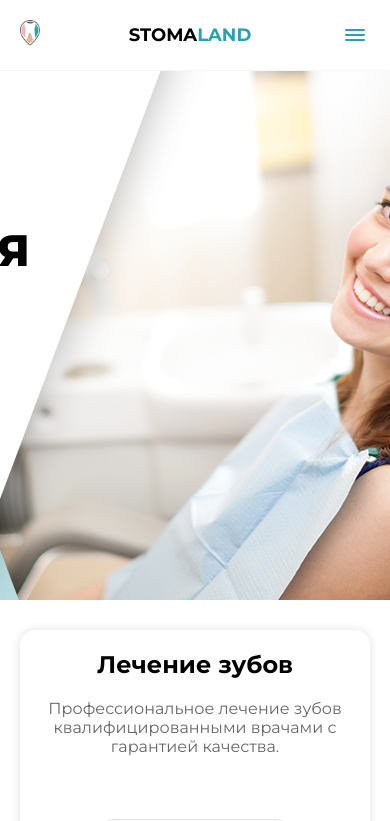
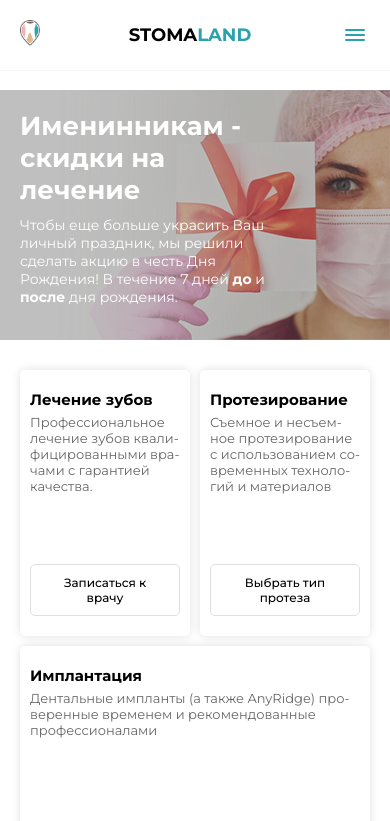
Before and after one commit to ErlanAkimov/stomaland, a React (Create React App) app: page / in a window 390 px wide. Shown: the top 821 px of the page. Built offline with nearby package versions, Linux system fonts and the light colour scheme.

Commit message:
finished work at banner

```diff
--- a/src/components/Banner/Banner.jsx
+++ b/src/components/Banner/Banner.jsx
@@ -1,18 +1,12 @@
-import './Banner.scss';
-import img from '../../assets/images/banner image.png';
+import styles from './Banner.module.scss';
+import img from '../../assets/images/banner-gift.png';
+import Birthday from './Birthday/Birthday';
 
 function Banner() {
 	return (
-		<div className="banner">
-			<div className='banner__wrapper'>
-				<img src={img} alt="" />
-				<div className="banner__text">
-					<h1 className="banner__title">Стоматология</h1>
-					<h2 className="banner__title2">премиум качества</h2>
-					<h2 className="banner__title3">рядом с домом</h2>
-				</div>
-			</div>
-		</div>
+		<>
+			<Birthday />
+		</>
 	);
 }
 export default Banner;
--- a/src/components/Banner/Banner.scss
+++ /dev/null
@@ -1,37 +0,0 @@
-.banner {
-    background-color: #F5B3B7;
-    height: 600px;
-    overflow: hidden;
-    display: flex;
-    align-items: center;
-    justify-content: center;
-}
-
-.banner__wrapper {
-    position: relative;
-}
-
-.banner__text {
-    position: absolute;
-    top: 244px;
-    left: 390px;
-
-    .banner__title {
-        text-transform: uppercase;
-        font-weight: 800;
-        font-size: 44px;
-    }
-
-    .banner__title2 {
-        margin-left: -20px;
-        font-size: 40px;
-        font-weight: 500;
-    }
-
-    .banner__title3 {
-        margin-left: -40px;
-        opacity: .6;
-        font-size: 40px;
-    }
-
-}
--- /dev/null
+++ b/src/components/Banner/Birthday/Birthday.jsx
@@ -0,0 +1,28 @@
+import React from 'react';
+import image1440 from '../../../assets/images/banner-gift.png';
+import image365 from '../../../assets/images/gift-2.png'
+import styles from './Birthday.module.scss';
+
+function Birthday() {
+    const [image, setImage] = React.useState(image1440);
+
+    React.useEffect(() => {
+        if (window.innerWidth < 576) {
+            setImage(image365);
+        }
+    }, [])
+
+    return(
+        <div className={styles.wrapper}>
+            <div className={styles.overlay}></div>
+            <img className={styles.main_image} src={image} alt="" />
+            <h1 className={styles.main_title}>Именинникам - скидки на лечение</h1>
+            <p className={styles.text}>
+                Чтобы еще больше украсить Ваш личный праздник, мы решили сделать акцию в честь Дня Рождения!
+                В течение 7 дней <b>до</b> и <b>после</b> дня рождения.
+            </p>
+        </div>
+    )
+}
+
+export default Birthday;
--- /dev/null
+++ b/src/components/Banner/Birthday/Birthday.module.scss
@@ -0,0 +1,97 @@
+.wrapper {
+    margin-top: 110px;
+    max-width: 1340px;
+    margin-inline: auto;
+    height: 400px;
+    position: relative;
+    padding: 30px;
+    overflow: hidden;
+}
+
+.main_image {
+    position: absolute;
+    top: 0;
+    right: 0;
+    z-index: -1;
+}
+
+.main_title {
+    font-size: 42px;
+    margin-left: 6%;
+    margin-top: 50px;
+    color: white;
+    z-index: 10;
+    position: relative;
+}
+
+.text {
+    margin-left: 6%;
+    max-width: 50%;
+    font-size: 18px;
+    margin-top: 30px;
+    color: white;
+    position: relative;
+    z-index: 10;
+
+    b {
+        color: white;
+    }
+}
+
+.overlay {
+    display: block;
+    position: absolute;
+    top: 0;
+    left: 0;
+    width: 100%;
+    height: 100%;
+    background-color: rgba(0,0,0,.25);
+}
+
+@media screen and (max-width: 1439px) {
+    .wrapper {
+        margin-top: 90px;
+        width: 100%;
+        padding: 30px;
+    }
+
+}
+
+@media screen and (max-width: 575px) {
+    .wrapper {
+        padding: 10px 20px;
+        height: 250px;
+    }
+    .main_image {
+        left: initial;
+        top: 0;
+        right: 0;
+        transform: translate(0,0);
+        opacity: .8;
+    }
+
+    .main_title {
+        font-size: 26px;
+        width: 70%;
+        margin-top: 10px;
+        color: white;
+        position: relative;
+        z-index: 10;
+        margin-left: 0;
+    }
+
+    .text {
+        position: relative;
+        z-index: 10;
+        color: white;
+        margin-left: 0;
+        margin-top: 10px;
+        font-size: 14px;
+        max-width: 70%;
+        width: 70%;
+
+        b {
+            color: white;
+        }
+    }
+}
--- a/src/global.scss
+++ b/src/global.scss
@@ -16,12 +16,7 @@
   font-family: 'Montserrat', sans-serif;
 }
 
-.title {
-  font-size: 36px;
-  margin: 50px 0;
-  text-align: center;
-  opacity: .7;
-}
+
 
 // * {
 //   outline: auto;
--- a/src/pages/Homepage/LicenseBar/LicenseBar.module.scss
+++ b/src/pages/Homepage/LicenseBar/LicenseBar.module.scss
@@ -19,6 +19,7 @@
 .title {
 	text-align: center;
 	margin-top: 70px;
+	opacity: 0.7;
 }
 
 .link {
@@ -26,5 +27,12 @@
 	text-align: center;
 	width: 100%;
 	margin-top: 10px;
-    opacity: .8;
+	opacity: 0.8;
 }
+
+@media screen and (max-width: 701px) {
+	.title {
+		margin-top: 30px;
+		font-size: 27px;
+	}
+}
--- a/src/pages/Homepage/ServicesCards/ServicesCards.module.scss
+++ b/src/pages/Homepage/ServicesCards/ServicesCards.module.scss
@@ -1,22 +1,20 @@
 .content {
 	max-width: 1440px;
 	margin-inline: auto;
-	padding: 70px 0 30px;
-	padding-inline: 50px;
-	display: flex;
-	justify-content: center;
-	column-gap: 50px;
-	row-gap: 50px;
-	flex-wrap: wrap;
+	padding: 70px 50px 30px;
+	display: grid;
+	grid-template-columns: repeat(auto-fit, minmax(421px, 1fr));
+	grid-auto-flow: row;
+	column-gap: 30px;
+	row-gap: 30px;
 }
 
 .card {
 	// border: 1px solid rgba(194, 194, 194, 0.1);
-	width: 407px;
 	height: 290px;
 	background-color: #fff;
 	box-shadow: 0 0 10px rgb(224, 224, 224);
-	border-radius: 30px;
+	border-radius: 5px;
 	cursor: pointer;
 	transition: 0.18s ease-in-out;
 	padding: 30px 50px;
@@ -61,23 +59,46 @@
 	}
 }
 
+@media screen and (max-width: 1439px) {
+	.content {
+		padding: 20px 30px;
+		grid-template-columns: repeat(2, 1fr);
+		column-gap: 10px;
+		row-gap: 10px;
+		.card {
+			border-radius: 5px;
+			padding: 20px 10px;
+			&:nth-child(3) {
+				grid-column: 1/3;
+			}
+		}
+	}
+}
+
 @media screen and (max-width: 575px) {
 	.content {
 		padding: 30px 20px;
-		row-gap: 20px;
 	}
 	.card {
 		width: 100%;
-		height: initial;
-		padding: 20px 20px 30px;
+		padding: 20px 10px;
 		border-radius: 15px;
-		text-align: center;
+		height: fit-content;
+
+		&__title {
+			font-size: 15px;
+		}
 
 		&__text {
 			width: 100%;
+			font-size: 13px;
+			margin-top: 5px;
+			hyphens: auto;
 		}
 		&__btn {
-			margin-top: 20px;
+			border-radius: 5px;
+			font-size: 12px;
+
 		}
 
 		&__img {
--- a/src/pages/Homepage/WhyWe/WhyWe.jsx
+++ b/src/pages/Homepage/WhyWe/WhyWe.jsx
@@ -1,32 +1,33 @@
 import React from 'react';
 import styles from './WhyWe.module.scss';
+import close from '../../../assets/images/close.png'
 
 function WhyWe({ props }) {
-	const [open, setOpen] = React.useState(false);
-	const ShowElement = () => {
-		setOpen((prevOpen) => !prevOpen);
+  const [openStates, setOpenStates] = React.useState(Array(props.length).fill(false));
+//   const [rotate, setRotate] = React.useState('rotate');
+
+  const toggleElement = (index) => {
+    setOpenStates((prevOpenStates) => {
+      const newOpenStates = [...prevOpenStates];
+      newOpenStates[index] = !newOpenStates[index];
+      return newOpenStates;
+    });
   };
 
   return (
     <div>
-			<h1 className="title">Почему мы?</h1>
+      <h1 className={styles.main_title}>Почему мы?</h1>
 
       <div className={styles.wrapper}>
-				{props.map((item) => {
+        {props.map((item, index) => {
           return (
             <div key={item.id} className={styles.flex_wrapper}>
-							<div onClick={ShowElement} className={styles.show_side}>
-								<h2 className="qa-title">{item.title}</h2>
-								<div className="qa-close">
-									<div className="qa-close-hor"></div>
-									<div className="qa-close-vert"></div>
-								</div>
+              <div onClick={() => toggleElement(index)} className={styles.show_side}>
+                <h2 className={styles.title}>{item.title}</h2>
+				<img src={close} alt="" style={{transform: openStates[index] ? 'translateY(-50%) rotate(0)' : 'translateY(-50%) rotate(45deg)'}} />
               </div>
 
-							<div
-								className={styles.close_side}
-								style={{ maxHeight: open ? '200px' : '0' }}
-							>
+              <div className={styles.close_side} style={{ maxHeight: openStates[index] ? '400px' : '0' }}>
                 <p>{item.text}</p>
               </div>
             </div>
--- a/src/pages/Homepage/WhyWe/WhyWe.module.scss
+++ b/src/pages/Homepage/WhyWe/WhyWe.module.scss
@@ -1,6 +1,13 @@
+.main_title {
+	font-size: 36px;
+	margin: 50px 0;
+	text-align: center;
+	opacity: 0.7;
+}
+
 .wrapper {
 	max-width: 1440px;
-	padding: 0 50px 1000px;
+	padding: 0 50px 100px;
 	margin: 0 auto;
 	display: flex;
 	flex-direction: column;
@@ -10,21 +17,46 @@
 .flex_wrapper {
 	display: flex;
 	flex-direction: column;
-	row-gap: 10px;
 }
 
 .show_side {
 	padding: 10px 30px;
 	border-radius: 60px;
-	border: 1px solid rgb(158, 158, 158);
+	border: 1px solid rgb(192, 190, 190);
+	position: relative;
 
-	* {
-		pointer-events: none;
+	img {
+		position: absolute;
+		right: 20px;
+		width: 30px;
+		top: 50%;
+		transform: translateY(-50%) rotate(45deg);
+		opacity: 0.5;
+		transition: 0.3s ease-in-out;
 	}
 }
 
 .close_side {
 	padding: 0 40px;
 	overflow: hidden;
-	transition: 0.3s ease-in-out;
+	transition: 0.5s ease-in-out;
 }
+
+@media screen and (max-width: 701px) {
+	.title {
+		font-size: 16px;
+	}
+
+	.show_side {
+		padding: 10px 20px;
+		img {
+			right: 10px;
+			width: 20px;
+		}
+	}
+
+    .main_title {
+        margin: 30px;
+        font-size: 27px;
+    }
+}
```
Also changed, not shown: src/assets/images/banner-gift.png (added), src/assets/images/gift-2.png (added), src/components/Banner/Banner.module.scss (added). Lines whose indentation alone changed are shown as unchanged.
